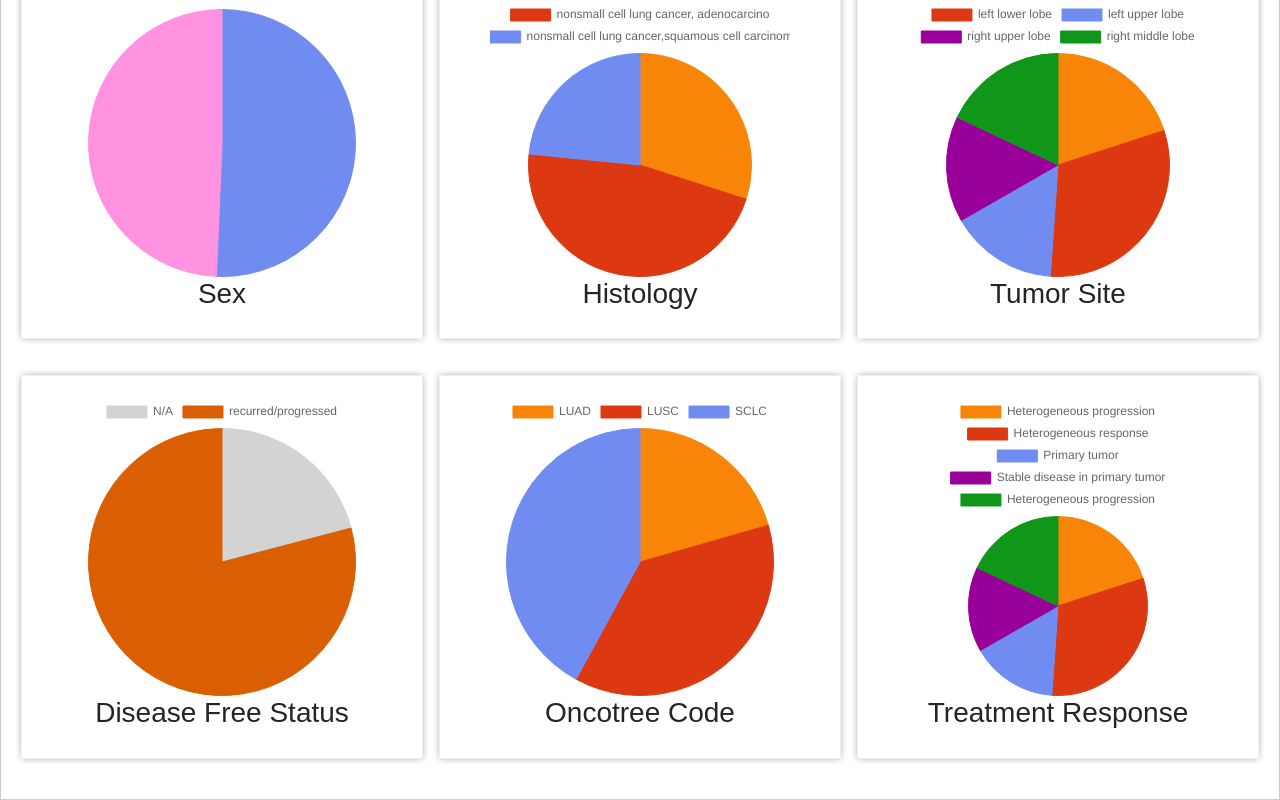
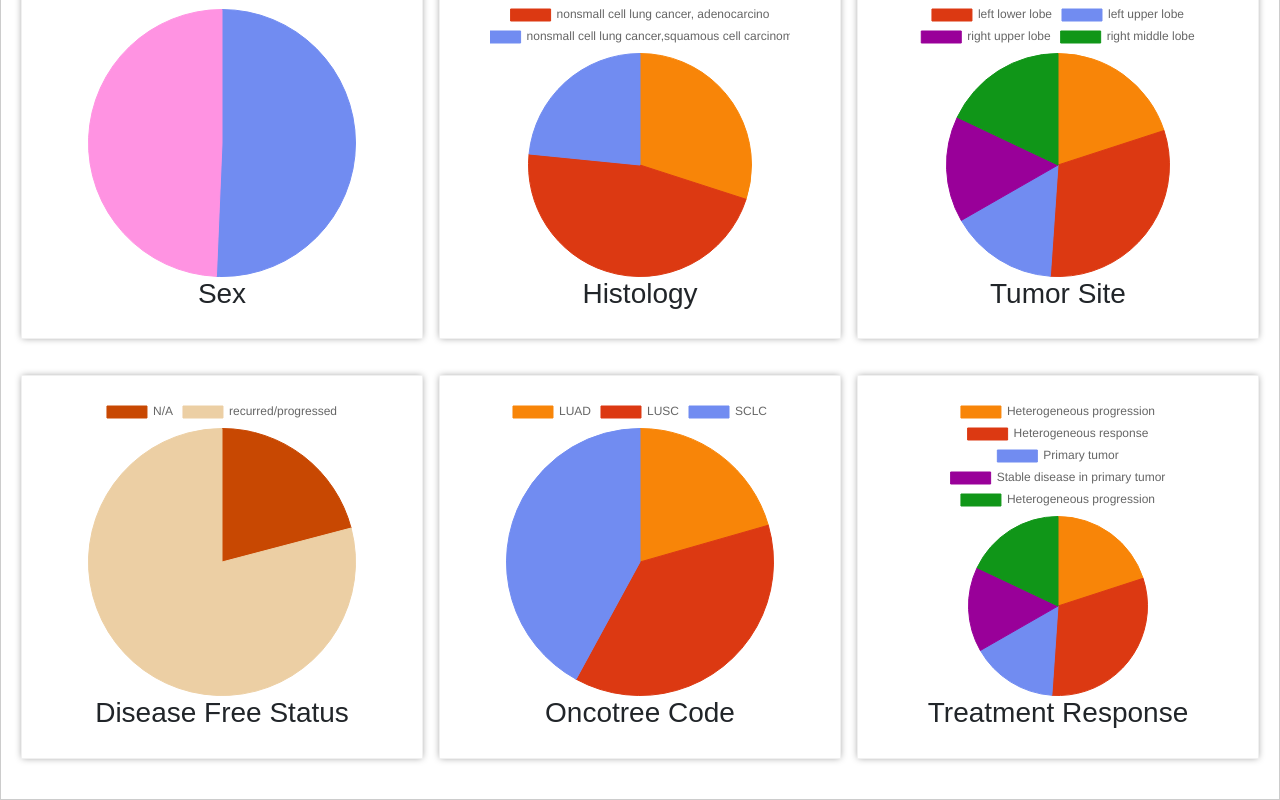
Before and after one commit to oncovision/frontend, a React (Create React App) app: page /DataScientistLungCancer in a window 1280 px wide. Shown: the part 792-1592 px from the top of the page. Built offline with nearby package versions, Linux system fonts and the light colour scheme.

Commit message:
Update CardDiseaseFeeStatus.js

```diff
--- a/src/components/genomic/CardDiseaseFeeStatus.js
+++ b/src/components/genomic/CardDiseaseFeeStatus.js
@@ -8,12 +8,12 @@ export default function CardDiseaseFeeStatus(){
             label: 'Quantity',
             data: [23, 87],
             backgroundColor: [
-              '#d3d3d3',
-              '#d95f02'
+              '#C84802',
+              '#ECCFA4'
             ],
             borderColor: [
-                '#d3d3d3',
-                '#d95f02',
+                '#C84802',
+                '#ECCFA4',
             ],
             borderWidth: 1,
           },
```
